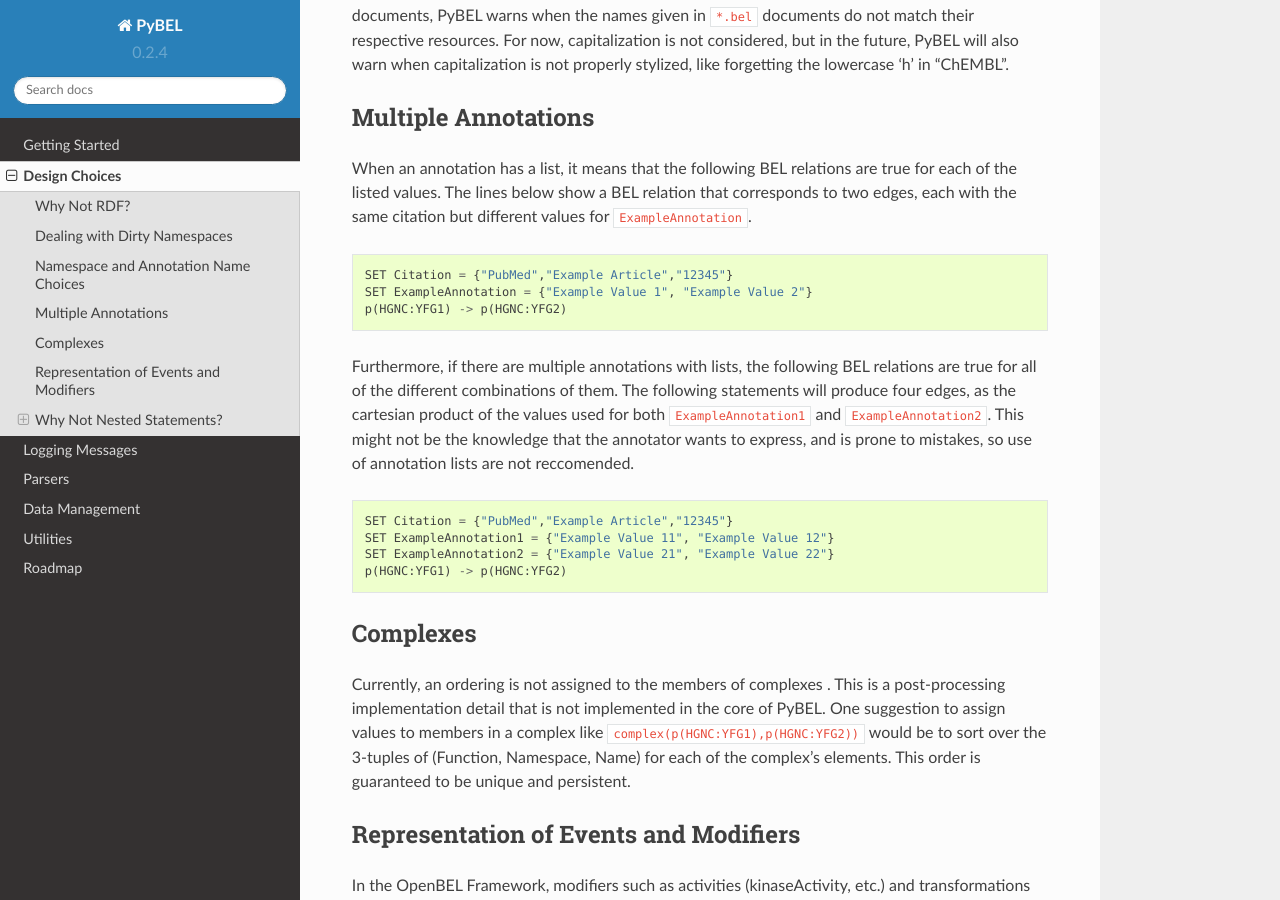
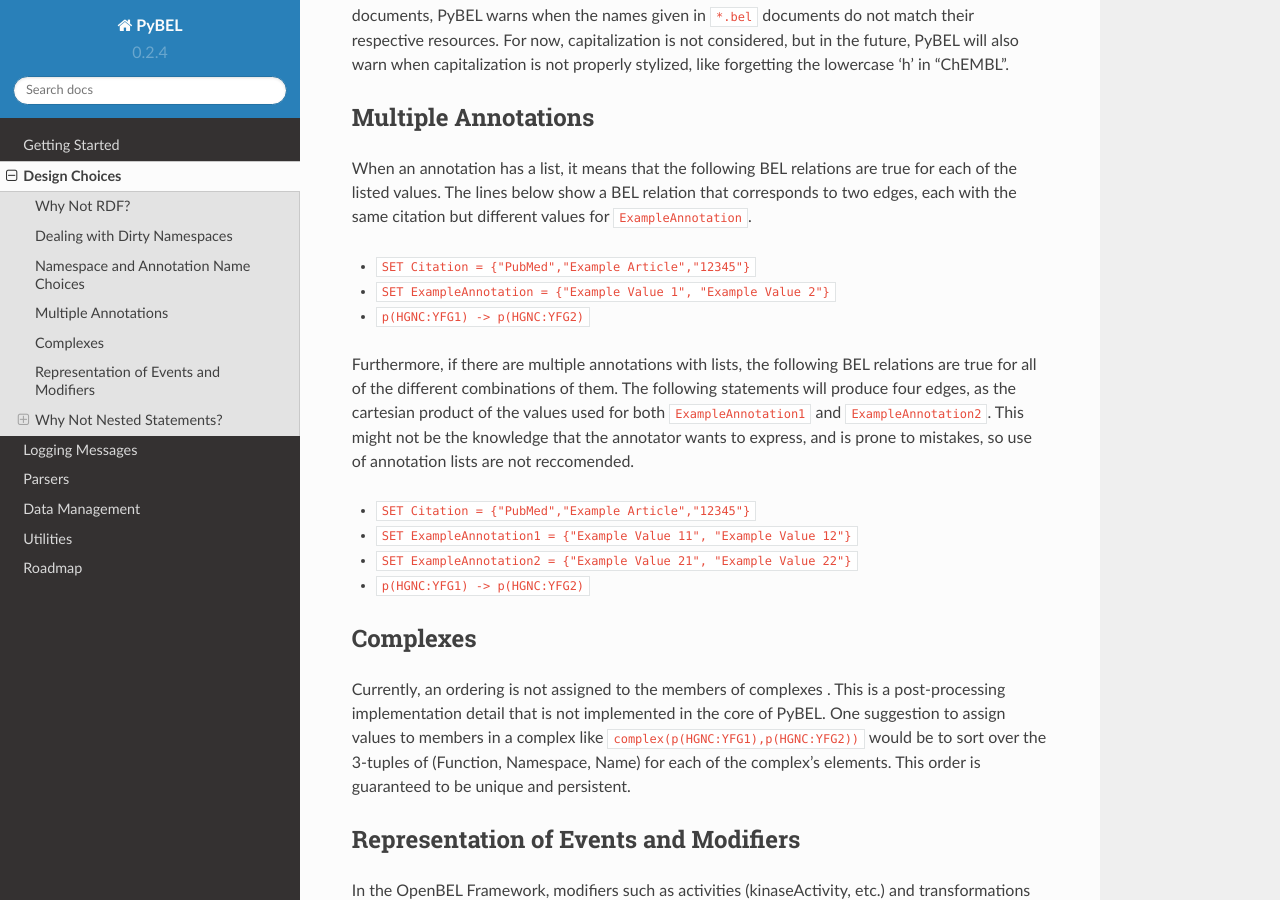
Before and after one commit to pybel/pybel, a Sphinx documentation site: the page built from docs/source/design.rst, in a window 1280 px wide and 900 px high, scrolled down 1686 px. Built offline with Sphinx 7.4.7 and the Read the Docs theme 2.0.0, drawn with Linux system fonts in a browser that asks for light colours.

Commit message:
Updated docs

```diff
--- a/docs/source/design.rst
+++ b/docs/source/design.rst
@@ -73,24 +73,19 @@
 The lines below show a BEL relation that corresponds to two edges, each with the same citation but different values
 for :code:`ExampleAnnotation`.
 
-.. code-block::
-
-    SET Citation = {"PubMed","Example Article","12345"}
-    SET ExampleAnnotation = {"Example Value 1", "Example Value 2"}
-    p(HGNC:YFG1) -> p(HGNC:YFG2)
+- ``SET Citation = {"PubMed","Example Article","12345"}``
+- ``SET ExampleAnnotation = {"Example Value 1", "Example Value 2"}``
+- ``p(HGNC:YFG1) -> p(HGNC:YFG2)``
 
 Furthermore, if there are multiple annotations with lists, the following BEL relations are true for all of the
 different combinations of them. The following statements will produce four edges, as the cartesian product of the values
 used for both :code:`ExampleAnnotation1` and :code:`ExampleAnnotation2`. This might not be the knowledge that the
 annotator wants to express, and is prone to mistakes, so use of annotation lists are not reccomended.
 
-.. code-block::
-
-    SET Citation = {"PubMed","Example Article","12345"}
-    SET ExampleAnnotation1 = {"Example Value 11", "Example Value 12"}
-    SET ExampleAnnotation2 = {"Example Value 21", "Example Value 22"}
-    p(HGNC:YFG1) -> p(HGNC:YFG2)
-
+- ``SET Citation = {"PubMed","Example Article","12345"}``
+- ``SET ExampleAnnotation1 = {"Example Value 11", "Example Value 12"}``
+- ``SET ExampleAnnotation2 = {"Example Value 21", "Example Value 22"}``
+- ``p(HGNC:YFG1) -> p(HGNC:YFG2)``
 
 Complexes
 ---------
--- a/src/pybel/__init__.py
+++ b/src/pybel/__init__.py
@@ -25,4 +25,5 @@
 
 
 def print_version():
+    """Convenience function for printing the PyBEL version"""
     print('{} Version: {}'.format(__title__, __version__))
```
